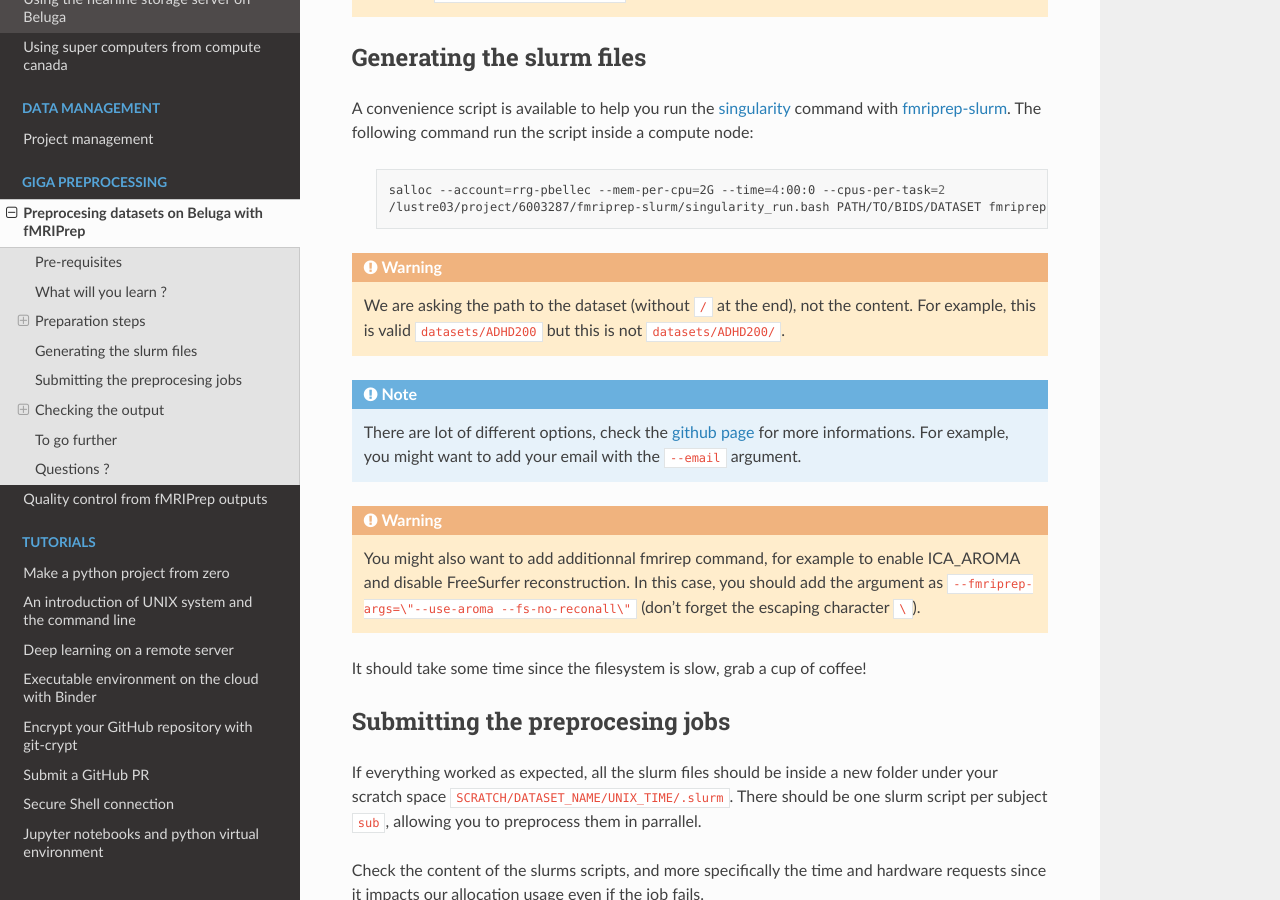
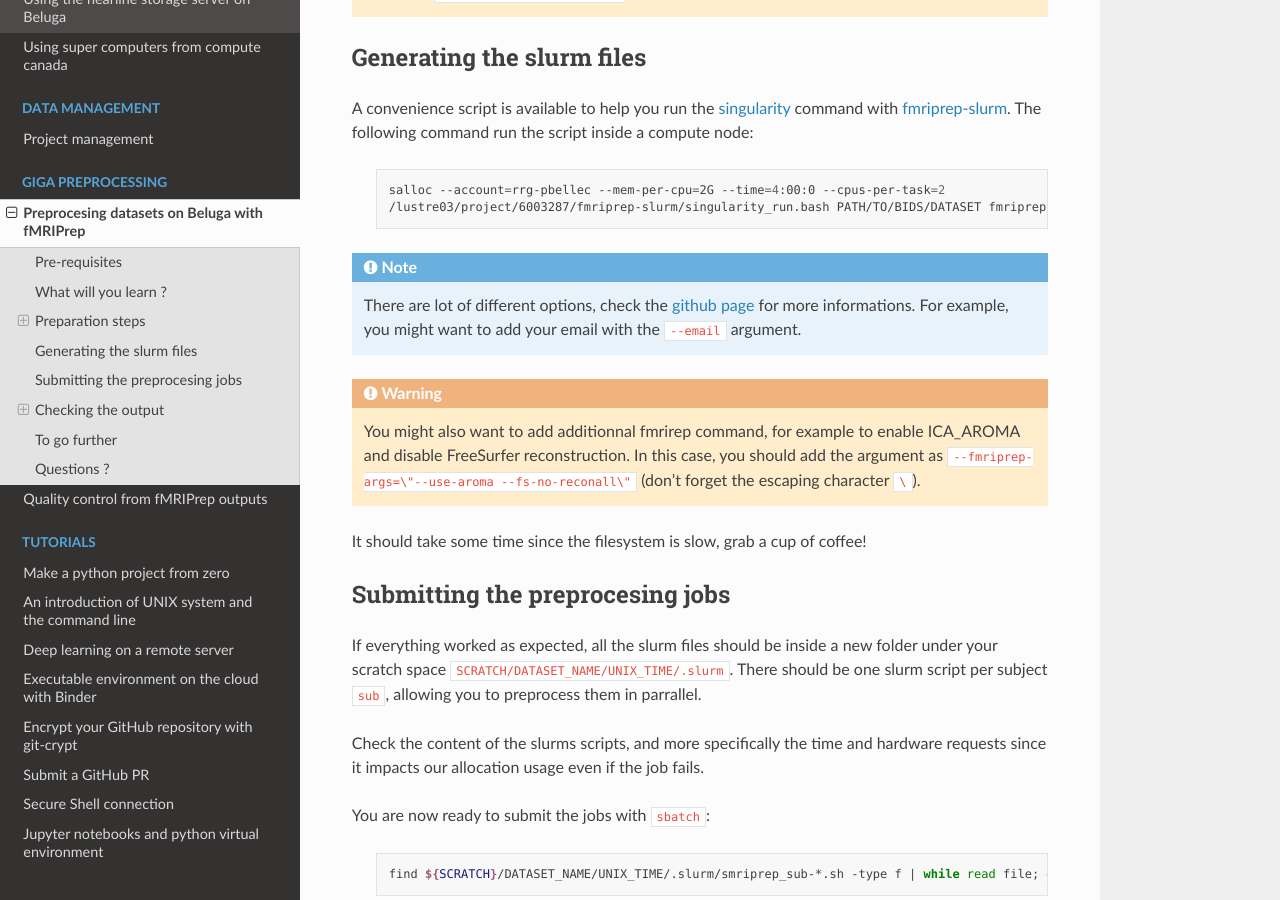
Before and after one commit to SIMEXP/lab-documentation, a Sphinx documentation site: the page built from source/giga_preprocessing/preprocessing.rst, in a window 1280 px wide and 900 px high, scrolled down 1785 px. Built offline with Sphinx 7.4.7 and the Read the Docs theme 2.0.0, drawn with Linux system fonts in a browser that asks for light colours.

Commit message:
Update preprocessing.rst
path can be written as user wants

```diff
--- a/source/giga_preprocessing/preprocessing.rst
+++ b/source/giga_preprocessing/preprocessing.rst
@@ -88,11 +88,6 @@ The following command run the script inside a compute node:
         salloc --account=rrg-pbellec --mem-per-cpu=2G --time=4:00:0 --cpus-per-task=2
         /lustre03/project/6003287/fmriprep-slurm/singularity_run.bash PATH/TO/BIDS/DATASET fmriprep
 
-.. warning::
-    We are asking the path to the dataset (without ``/`` at the end), not the content.
-    For example, this is valid ``datasets/ADHD200`` but this is not
-    ``datasets/ADHD200/``.
-
 .. note::
     There are lot of different options, check the `github page <https://github.com/SIMEXP/fmriprep-slurm>`_ for more informations.
     For example, you might want to add your email with the ``--email`` argument.
```
